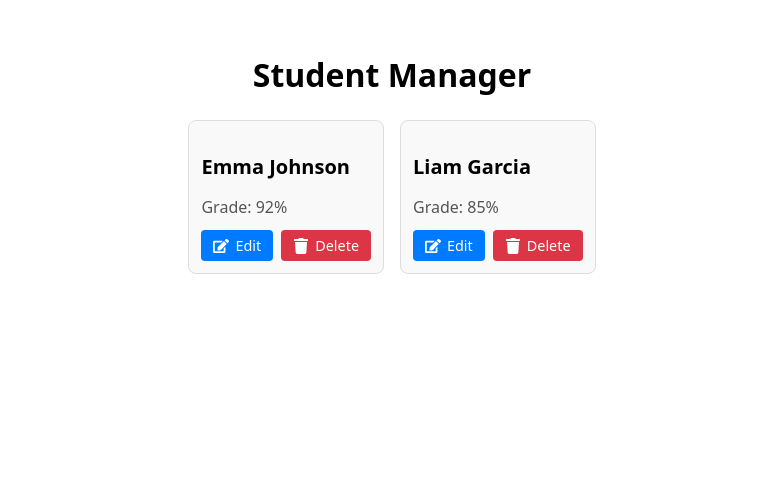
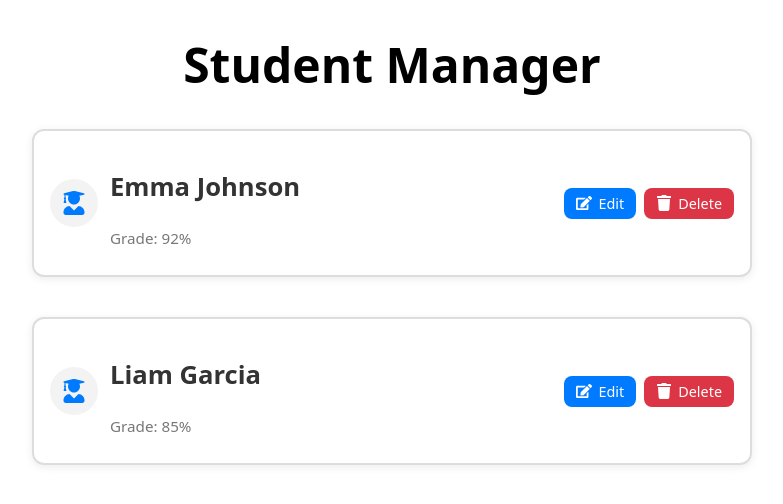
Before and after one commit to jordanolguin/student-manager, a React (Create React App) app in the folder client/: page / in a window 1280 px wide. Shown: the top 504 px of the page, without its empty margins (248-1031 px from the left). Built offline with nearby package versions, Linux system fonts and the light colour scheme.

Commit message:
updated styles of StudentCard and StudentList

```diff
--- a/client/src/App.css
+++ b/client/src/App.css
@@ -3,14 +3,14 @@
   font-family: system-ui, -apple-system, BlinkMacSystemFont, 'Segoe UI', Roboto, Oxygen, Ubuntu, Cantarell, 'Open Sans', 'Helvetica Neue', sans-serif;
 }
 
-.appContainer {
+/* .appContainer {
   padding: 24px;
   max-width: 800px;
   margin: 0 auto;
-}
+} */
 
 .appTitle {
-  font-size: 2rem;
+  font-size: 3rem;
   font-weight: bold;
   margin-bottom: 16px;
   text-align: center;
--- a/client/src/components/StudentCard/StudentCard.js
+++ b/client/src/components/StudentCard/StudentCard.js
@@ -1,13 +1,18 @@
 import styles from './StudentCard.module.css';
-import { FaEdit, FaTrash } from 'react-icons/fa';
+import { FaEdit, FaTrash, FaUserGraduate } from 'react-icons/fa';
 
 const StudentCard = ({ student, onEdit, onDelete }) => {
   return (
     <div className={styles.card}>
-      <h3 className={styles.name}>
-        {student.firstName} {student.lastName}
-      </h3>
-      <p className={styles.grade}>Grade: {student.grade}%</p>
+      <div className={styles.iconWrapper}>
+        <FaUserGraduate className={styles.studentIcon} />
+      </div>
+      <div className={styles.details}>
+        <h3 className={styles.name}>
+          {student.firstName} {student.lastName}
+        </h3>
+        <p className={styles.grade}>Grade: {student.grade}%</p>
+      </div>
       <div className={styles.actions}>
         <button className={styles.editBtn} onClick={() => onEdit(student)}>
           <FaEdit className={styles.icon} /> Edit
--- a/client/src/components/StudentCard/StudentCard.module.css
+++ b/client/src/components/StudentCard/StudentCard.module.css
@@ -1,26 +1,56 @@
 .card {
-    border: 1px solid #ddd;
-    border-radius: 8px;
-    padding: 12px;
+  display: flex;
+  align-items: center;
+  justify-content: space-between;
+  border: 2px solid #ddd;
+  border-radius: 12px;
   margin: 8px 0;
-    background-color: #f9f9f9;
-    transition: all 0.2s ease-in-out;
+  background-color: #fff;
+  padding: 12px 16px;
+  transition: all 0.3s ease-in-out;
+  width: 45em;
+  max-width: 100%;
+  box-shadow: 0 2px 8px rgba(0, 0, 0, 0.08);
 }
 
 .card:hover {
-    box-shadow: 0px 4px 12px rgba(0, 0, 0, 0.1);
+  transform: translateY(-3px);
+  box-shadow: 0px 4px 14px rgba(0, 0, 0, 0.15);
+}
+
+.iconWrapper {
+  display: flex;
+  justify-content: center;
+  align-items: center;
+  background-color: #f3f3f3;
+  border-radius: 50%;
+  width: 48px;
+  height: 48px;
+  margin-right: 12px;
+}
+
+.studentIcon {
+  font-size: 1.5rem;
+  color: #007bff;
+}
+
+.details {
+  flex: 1;
+  display: flex;
+  flex-direction: column;
+  gap: 4px;
 }
 
 .name {
-    font-size: 1.25rem;
-    font-weight: 600;
-    margin-bottom: 8px;
+  font-size: clamp(1.2rem, 2.5vw, 1.6rem);
+  font-weight: bold;
+  color: #333;
+  margin-bottom: 0.2em;
 }
 
 .grade {
-    font-size: 1rem;
-    color: #555;
-    margin-bottom: 12px;
+  font-size: 0.95rem;
+  color: #777;
 }
 
 .actions {
@@ -32,12 +62,13 @@
 .deleteBtn {
   padding: 6px 12px;
   border: none;
-    border-radius: 4px;
+  border-radius: 8px;
   cursor: pointer;
   font-size: 0.9rem;
   display: flex;
   align-items: center;
   gap: 6px;
+  transition: background-color 0.2s ease-in-out;
 }
 
 .editBtn {
--- a/client/src/components/StudentList/StudentList.module.css
+++ b/client/src/components/StudentList/StudentList.module.css
@@ -1,14 +1,21 @@
 .listContainer {
     display: flex;
-    flex-wrap: wrap;
-    gap: 16px;
-    justify-content: center;
-    margin-top: 16px;
+    flex-direction: column;
+    align-items: center;
+    gap: clamp(12px, 2vw, 24px);
+    margin-top: clamp(16px, 3vw, 24px);
+    padding-left: clamp(12px, 5vw, 16px);
+    padding-right: clamp(12px, 5vw, 16px);
+    width: 100%;
+    max-width: 800px;
+    margin-left: auto;
+    margin-right: auto;
   }
 
   .noData {
     text-align: center;
-    font-size: 1.1rem;
+    font-size: clamp(1rem, 2vw, 1.2rem);
     color: #777;
-    margin-top: 24px;
+    margin-top: clamp(24px, 5vw, 32px);
+    font-style: italic;
   }
```
Lines whose indentation alone changed are shown as unchanged.
